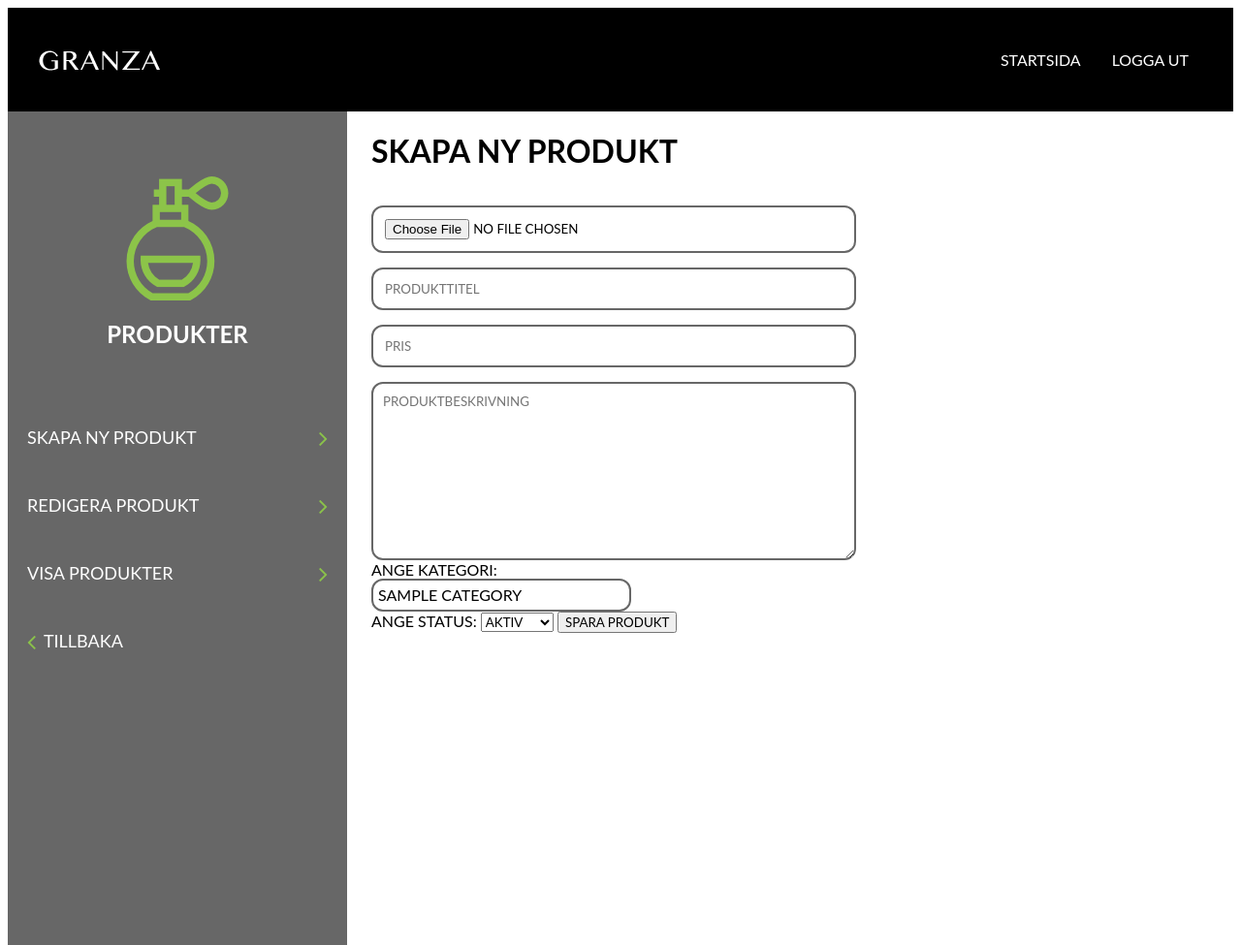
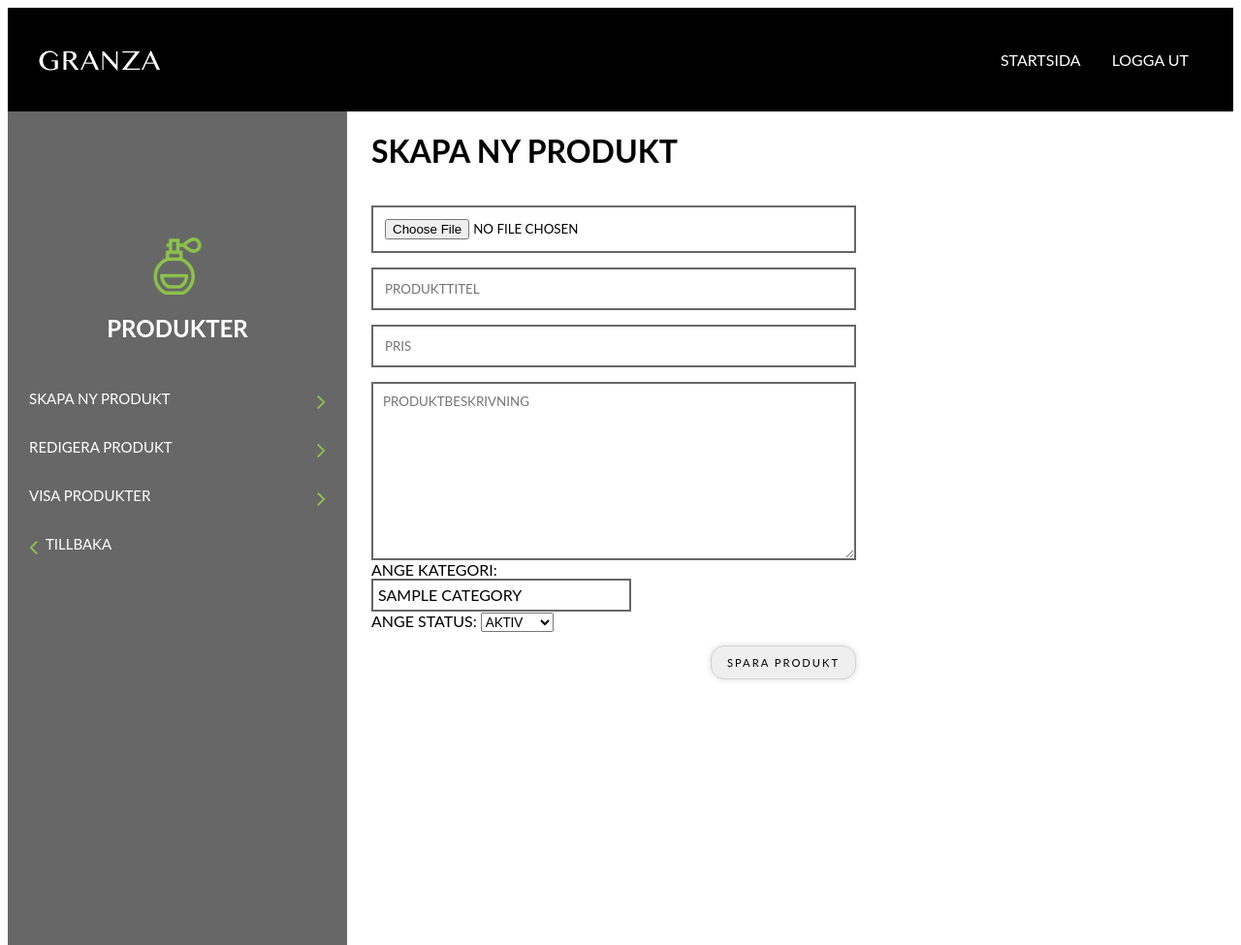
Before and after one commit to nicholkaren/granza, a PHP site: the page made by templates/add_product_tpl.php in a window 1280 px wide; the page is wider, and only the part inside the window is pictured. Shown: that part at 97% size. Run offline with PHP 8.4, Linux system fonts and the light colour scheme; the template is opened without the code that fills it: most values are stand-ins (such as "Sample title", 1, 10 or a date in 2020); data that the repository does not hold is empty.

Commit message:
småpill

```diff
--- a/css/add_product.css
+++ b/css/add_product.css
@@ -15,12 +15,10 @@ input{
     border:solid 2px #676767;
     width: 100%;
     margin-top:15px;
-    border-radius: 12px;
     outline:none;
 }
 textarea{
     margin-top: 15px;
-    border-radius: 12px;
     border:solid 2px #676767;
     padding:10px;
     width: 100%;
@@ -33,11 +31,39 @@ div.style_select select {
     font-size: 16px;
     line-height: 1;
     border: #676767 solid 2px;
-    border-radius:12px;
     height: 34px;
     -webkit-appearance: none;
    }
 
+/*Spara knapp*/
+button.btn_save{
+    float:right;
+    color: black;
+    font-size: 0.7em;
+    margin: 0 auto;
+    margin-top: 7%;
+    display: block;
+    width: 150px;
+    -webkit-border-radius: 20;
+    -moz-border-radius: 20;
+    border-radius: 14px;
+    padding: 10px;
+    border: solid #D3D3D3 1px;
+    text-decoration: none;
+    letter-spacing: 2px;
+    -moz-box-shadow: 0 0 35px #dcdcdc;
+    -webkit-box-shadow: 0 0 35px #dcdcdc;
+    box-shadow: 0 0 6px #dcdcdc;
+    transition:all 0.20s linear;
+}
+button.btn_save:hover{
+    text-decoration: none;
+    -webkit-transform: scale(1.1);
+    -ms-transform: scale(1.1);
+    transform: scale(1.1);
+    background-color: white;
+    color: black;
+}
 /*GAMMAL KOD SKA BORT
 #create-product, #search-product {
     width: 100%;
--- a/css/admin_sidemenu.css
+++ b/css/admin_sidemenu.css
@@ -9,22 +9,29 @@ nav.side_menu{
 
 /*Omsluter ikon och titel*/
 header.big_icon{
-    margin-top: 10%;
-    padding:2em 0.5em;
     text-align:center;
+    font-size: 16px;
 }
+/*PARFYM IKONEN*/
+img.side_menu_icon{
+    display: table;
+    margin: 0 auto;
+    margin-top: 37%;
+    width: 17%;
+    }
+
 /*LISTAN*/
 ul.second_menu{
     list-style:none;
     padding:0.5em 0;
     margin:0;
-    font-size: 18px;
+    font-size: 15px;
 }
 li.side_menu{
-    padding:20px;
+    padding:22px;
     transition:all 0.15s linear;
     cursor:pointer;
-    height: 30px;
+    height: 6px;
 }
 
 /*LÄNKARNA*/
@@ -36,7 +43,9 @@ a{
 a.txt1{
     margin-left:8px;
 }
-
+li.side_menu #back{
+    background-color: red;
+}
 /*Hover effekten Höger pil*/
 li.side_menu:hover{
     background-color:rgba(0,0,0,0.1);
--- a/css/admin_start.css
+++ b/css/admin_start.css
@@ -6,7 +6,7 @@ body{
 
 /*DIV som omslutar allt*/
 #admin_content{
-     font-family: 'lato', sans-serif;
+    font-family: 'lato', sans-serif;
     text-transform: uppercase;
     background-color:#FDFDFD;
 }
--- a/includes/admin_sidemenu.php
+++ b/includes/admin_sidemenu.php
@@ -23,7 +23,7 @@
                     <a href="?action=all-products" class="txt">Visa produkter</a>
                         <i class="fa fa-angle-right"></i>
             </li>
-            <li  class="side_menu">
+            <li  class="side_menu" id="back">
                 <i class="fa fa-angle-left"></i><a href="?action=login" class="txt1">Tillbaka</a>
             </li>
       </ul>
--- a/templates/add_product_tpl.php
+++ b/templates/add_product_tpl.php
@@ -49,7 +49,7 @@
         <!-- FORM TOKEN-->
         <?php echo getTokenField(); ?>
 
-        <button type="submit" id="save-product-button" name ="save-product">Spara produkt</button>
+        <button type="submit" id="save-product-button" name ="save-product" class="btn_save">Spara produkt</button>
 
     </form>
 </main>
```
